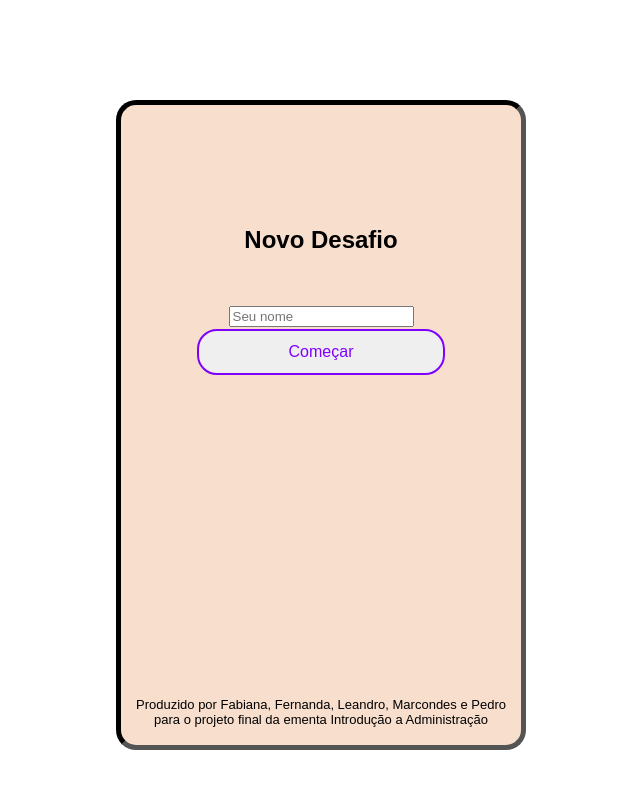
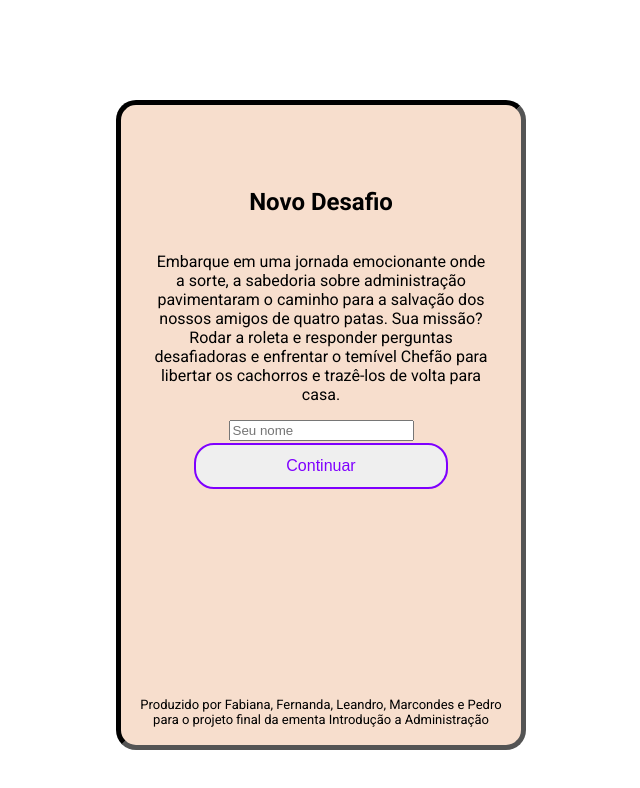
Before and after one commit to KyKirma/PerguntadosADM, a plain HTML site: page index.html in a window 1280 px wide. Both pictures are taken after a click on the button "Jogar". Shown: the whole page, without its empty margins (319-959 px from the left). Drawn offline with Linux system fonts and the light colour scheme.

Commit message:
Tela Instrução

```diff
--- a/index.html
+++ b/index.html
@@ -3,8 +3,8 @@
 <head>
   <meta charset="UTF-8">
   <meta name="viewport" content="width=device-width, initial-scale=1.0">
-  <title>Seu Jogo</title>
   <link rel="stylesheet" href="styles.css">
+  <title>AdministraQuiz</title>
 </head>
 <body>
   <div id="game-container">
@@ -20,11 +20,20 @@
       <div id="challenge-screen" class="screen hidden">
         <h2>Novo Desafio</h2>
         <p>
-
+          Embarque em uma jornada emocionante onde a sorte, a sabedoria sobre administração pavimentaram o caminho para a salvação dos nossos amigos de quatro patas. Sua missão? Rodar a roleta e  responder perguntas desafiadoras e enfrentar o temível Chefão para libertar os cachorros e trazê-los de volta para casa.
         </p>
         <input type="text" id="player-name" placeholder="Seu nome" />
+        <button id="continue-button">Continuar</button>
+      </div>
+      <div id="instructions-screen" class="screen hidden">
+        <h2>Instruções</h2>
+        <ul style="padding-left: 16px; list-style-position: inside;">
+          <li><b>Rodar a Roleta</b>: Comece sua aventura girando a roleta colorida. Cada cor determinará um tipo diferente de tópico, então cruze os dedos e torça por um bom giro!</li>
+          <li><b>Responder Perguntas</b>: Esteja preparado para testar seu conhecimento. As perguntas vão exigir toda a sua inteligência e agilidade mental. Cada resposta correta te aproxima da vitória e da libertação dos cachorros.</li>
+          <li><b>Enfrentar o Chefão</b>: O caminho para a liberdade dos cachorrinhos é guardado pelo temível Chefão. Prepare-se para um confronto épico, onde apenas os mais corajosos prevalecerão.</li>
+          <li><b>Salvar os Cachorros</b>: Depois de derrotar o Chefão, é hora de levar os cachorrinhos para casa. Mostre sua bravura e bondade, e torne-se o herói que esses cachorros merecem!</li>
+        </ul>
         <button id="start-button">Começar</button>
-        <!-- Espaço para adicionar a roleta -->
       </div>
       <!-- Tela do Chefão -->
       <div id="boss-screen" class="screen hidden">
--- a/script.js
+++ b/script.js
@@ -1,6 +1,7 @@
 // Inicializa variáveis para controlar as telas
 const homeScreen = document.getElementById('home-screen');
 const challengeScreen = document.getElementById('challenge-screen');
+const instructionsScreen = document.getElementById('instructions-screen')
 const bossScreen = document.getElementById('boss-screen');
 const victoryScreen = document.getElementById('victory-screen');
 const defeatScreen = document.getElementById('defeat-screen');
@@ -8,6 +9,7 @@ const defeatScreen = document.getElementById('defeat-screen');
 // Inicializa variáveis para controlar botões
 const playButton = document.getElementById('play-button');
 const scoreButton = document.getElementById('score-button');
+const continueButton = document.getElementById('continue-button');
 const startButton = document.getElementById('start-button');
 const returnButton = document.getElementById('return-button');
 const tryAgainButton = document.getElementById('try-again-button');
@@ -18,13 +20,14 @@ const audioButton = document.getElementById('mute_button')
 
 // Função para mostrar uma tela específica
 function showScreen(screen) {
-  const screens = [homeScreen, challengeScreen, bossScreen, victoryScreen, defeatScreen];
+  const screens = [homeScreen, challengeScreen, instructionsScreen, bossScreen, victoryScreen, defeatScreen];
   screens.forEach(s => s.classList.remove('active'));
   screen.classList.add('active');
 }
 
 // Adiciona event listeners para os botões
 playButton.addEventListener('click', () => showScreen(challengeScreen));
+continueButton.addEventListener('click', () => showScreen(instructionsScreen));
 startButton.addEventListener('click', () => showScreen(bossScreen));
 returnButton.addEventListener('click', () => showScreen(homeScreen));
 tryAgainButton.addEventListener('click', () => showScreen(homeScreen));
--- a/styles.css
+++ b/styles.css
@@ -1,9 +1,11 @@
+@import url('https://fonts.googleapis.com/css2?family=Roboto:ital,wght@0,100;0,300;0,400;0,500;0,700;0,900;1,100;1,300;1,400;1,500;1,700;1,900&display=swap');
+
 body, html {
     margin: 0;
     padding: 0;
     height: 100%;
     width: 100%;
-    font-family: Arial, sans-serif;
+    font-family: 'Roboto';
   }
 
   #game-container {
@@ -46,6 +48,11 @@ body, html {
     height: 100%;
   }
 
+  #challenge-screen > p{
+    padding-left: 30px;
+    padding-right: 30px;
+    text-align: center;
+  }
   .screen {
     display: none;
     flex-direction: column;
```
